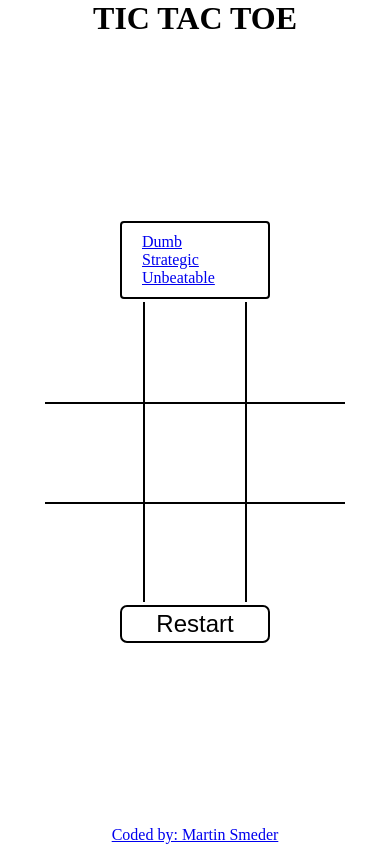
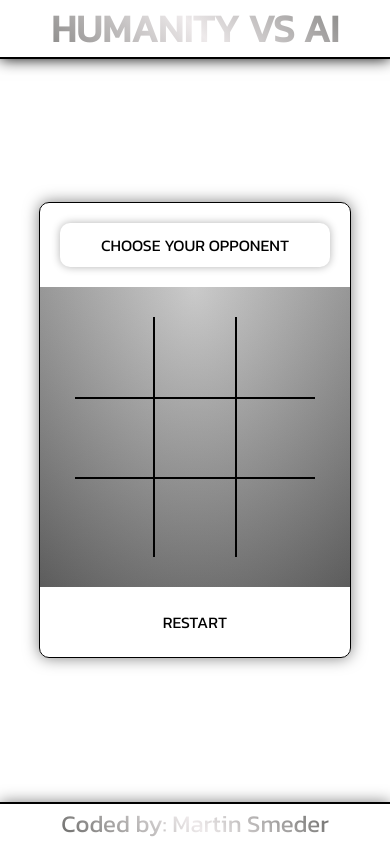
Before and after one commit to martinsmeder/tic_tac_toe, a website: page index.html in a window 390 px wide. Drawn offline with Linux system fonts and the light colour scheme.

Commit message:
Added media queries

```diff
--- a/index.html
+++ b/index.html
@@ -4,26 +4,31 @@
     <meta charset="UTF-8">
     <meta http-equiv="X-UA-Compatible" content="IE=edge">
     <meta name="viewport" content="width=device-width, initial-scale=1.0">
+    <link rel="preconnect" href="https://fonts.googleapis.com">
+    <link rel="preconnect" href="https://fonts.gstatic.com" crossorigin>
+    <link href="https://fonts.googleapis.com/css2?family=Kanit&display=swap" rel="stylesheet">
     <link rel="stylesheet" href="style.css">
     <script src="script.js" defer></script>
     <title>Tic Tac Toe</title>
 </head>
 <body>
     <header>
-        <h1>TIC TAC TOE</h1>
+        <h1>HUMANITY VS AI</h1>
     </header>
 
     <main>
         <div id="dropdownMenu">
+            <button id="dropdownBtn">CHOOSE YOUR OPPONENT</button>
             <div id="difficulty">
-                <a href="#" data-value="dumb">Dumb</a>
-                <a href="#" data-value="strategic">Strategic</a>
-                <a href="#" data-value="unbeatable">Unbeatable</a>
+                <a href="#" data-value="dumb">DUMB</a>
+                <a href="#" data-value="strategic">STRATEGIC</a>
+                <a href="#" data-value="unbeatable">UNBEATABLE</a>
             </div>
         </div>
 
+        <div id="mainCenter">
             <div id="gameBoard">
-            <div ></div>
+                <div></div>
                 <div></div>
                 <div></div>
                 <div></div>
@@ -33,9 +38,10 @@
                 <div></div>
                 <div></div>
             </div>
+        </div>
 
         <div id="restartButton">
-            <button>Restart</button>
+            <button>RESTART</button>
         </div>
 
         <div id="overlay">
--- a/script.js
+++ b/script.js
@@ -189,12 +189,12 @@ const GameController = (() => {
 
     // Check if current player has won
     if (WinningConditions.checkWin(Gameboard.getBoard(), currentPlayer)) {
-      winnerMessage = `The winner is... ${currentPlayer.marker.toUpperCase()}!`;
+      winnerMessage = `THE WINNER IS... ${currentPlayer.marker.toUpperCase()}!`;
       DisplayController.displayWinner();
       currentPlayer = player;
       // Check if there is a tie game
     } else if (WinningConditions.checkTie(Gameboard.getBoard())) {
-      winnerMessage = 'Its a tie!';
+      winnerMessage = 'ITS A TIE!';
       DisplayController.displayWinner();
       currentPlayer = player;
       // If neither a player win or a tie game, then it's the AI's turn
@@ -240,6 +240,7 @@ const DisplayController = (() => {
   const squares = document.querySelectorAll('#gameBoard > div');
   const restartButton = document.querySelector('#restartButton button');
   const dropdownMenu = document.querySelectorAll('#difficulty > a');
+  const dropdownBtn = document.querySelector('#dropdownBtn');
   const overlay = document.querySelector('#overlay');
   const popup = document.querySelector('#popup');
 
@@ -256,7 +257,7 @@ const DisplayController = (() => {
 
     // Create and display the restart button
     const restartBtn = document.createElement('button');
-    restartBtn.textContent = 'Play again';
+    restartBtn.textContent = 'PLAY AGAIN';
     popup.appendChild(restartBtn);
 
     restartBtn.addEventListener('click', () => {
@@ -267,8 +268,24 @@ const DisplayController = (() => {
     });
   };
 
+  // Add classes to dropdownBtn for styling purposes
+  dropdownBtn.addEventListener('click', () => {
+    dropdownBtn.classList.toggle('showDifficulty');
+  });
+
   // Update the difficulty level based on the user's selection
   const handleDifficulty = (e) => {
+    // Display opponent choice
+    if (e.target.getAttribute('data-value') === 'dumb') {
+      DisplayController.difficulty = 'dumb';
+    } else if (e.target.getAttribute('data-value') === 'strategic') {
+      DisplayController.difficulty = 'strategic';
+    } else if (e.target.getAttribute('data-value') === 'unbeatable') {
+      DisplayController.difficulty = 'unbeatable';
+    }
+    dropdownBtn.textContent = `OPPONENT: ${DisplayController.difficulty.toUpperCase()} AI`;
+
+    // Change opponent difficulty
     if (e.target.getAttribute('data-value') === 'dumb') {
       DisplayController.difficulty = 'dumb';
     } else if (e.target.getAttribute('data-value') === 'strategic') {
@@ -283,6 +300,7 @@ const DisplayController = (() => {
   Array.from(dropdownMenu).forEach((link) => {
     link.addEventListener('click', (e) => {
       handleDifficulty(e);
+      dropdownBtn.classList.remove('showDifficulty');
     });
   });
 
--- a/style.css
+++ b/style.css
@@ -4,7 +4,28 @@
     padding: 0px;
 }
 
+header {
+    height: 10vh;
+    width: 100vw;
+    display: flex;
+    align-items: center;
+    justify-content: center;
+    border-bottom: 2px solid #000;
+    box-shadow: 0 0 .9rem #000;
+    font-size: 2rem;
+
+    /* Create gradient */
+    background-image: linear-gradient(45deg, #696967, #eeeaeb, #696967);
+
+    /* Show the gradient as a text color rather than element bg. */
+    -webkit-background-clip: text;
+    -webkit-text-fill-color: transparent;
+    -moz-background-clip: text;
+    -moz-text-fill-color: transparent;
+}
+
 body {
+    font-family: 'Kanit', sans-serif;
     height: 100vh;
     display: grid;
     justify-items: center;
@@ -12,32 +33,62 @@ body {
 }
 
 main {
-    height: 50vh;
+    max-width: 500px;
+    height: auto;
+    width: auto;
     display: grid;
     justify-items: center;
-    align-content: space-between;
+    align-content: space-evenly;
+    border: 1px solid #000;
+    border-radius: 10px;
+    box-shadow: 0 0 .9rem rgba(0,0,0,0.5);
 }
 
-button {
-    padding: 3px;
-    border: 2px solid #000;
-    border-radius: 7px;
-    width: 150px;
+footer {
+    height: 5vh;
+    width: 100vw;
+    display: flex;
+    align-items: center;
+    justify-content: center;
+    border-top: 2px solid #000;
     font-size: 1.5rem;
-    transition: all 0.1s ease;
-    background: #FFF;
-    cursor: pointer;
+    box-shadow: 0 0 .9rem rgba(0,0,0,0.5);
+
 }
 
-button:hover {
-    box-shadow: 0 0 .5rem #000;
+footer a {
+    text-decoration: none;
+    color: #000;
+    /* Create gradient */
+    background-image: linear-gradient(45deg, #696967, #eeeaeb, #696967);
+
+    /* Show the gradient as a text color rather than element bg. */
+    -webkit-background-clip: text;
+    -webkit-text-fill-color: transparent;
+    -moz-background-clip: text;
+    -moz-text-fill-color: transparent;
 }
 
-button:active {
+footer a:hover {
+    color: #5c5c5c;
+}
+
+footer a:active {
     transform: scale(1.1);
 }
 
+#mainCenter {
+    width: 100%;
+    background: linear-gradient(to bottom, rgba(255,255,255,0.15) 0%, rgba(0,0,0,0.15) 100%), radial-gradient(at top center, rgba(255,255,255,0.40) 0%, rgba(0,0,0,0.40) 120%) #989898;
+    display: flex;
+    justify-content: center;
+}
+
 #gameBoard {
+    margin-top: 30px;
+    margin-bottom: 30px;
+    width: 240px;
+    height: 240px;
     display: grid;
     grid-template-columns: repeat(3, 1fr);
     border-right: none;
@@ -45,13 +96,14 @@ button:active {
 }
 
 #gameBoard div {
-    height: 100px;
-    width: 100px;
+    height: 80px;
+    width: 80px;
     display: flex;
     align-items: center;
     justify-content: center;
     flex-grow: 0;
-    font-size: 2rem;
+    font-size: 2.5rem;
+    color: #FFF;
 }
 
 #gameBoard div:nth-child(3n+3) {
@@ -66,9 +118,6 @@ button:active {
     border-top: 2px solid #000;
 }
 
-
-
-
 /* OVERLAY */
 #overlay {
     position: fixed;
@@ -77,7 +126,6 @@ button:active {
     width: 100%;
     height: 100%;
     z-index: 999;
-    /* background-color: rgba(0, 0, 0, 0.5); */
     backdrop-filter: blur(5px);
     display: none;
 }
@@ -89,10 +137,10 @@ button:active {
     transform: translate(-50%, -50%);
     background-color: white;
     padding: 20px;
-    font-size: 3rem;
+    font-size: 2rem;
     border: 1px solid #000;
     border-radius: 7px;
-    box-shadow: 0 0 .9rem #000;
+    box-shadow: 0 0 .9rem rgba(0,0,0,0.5);
     display: flex;
     flex-direction: column;
     align-items: center;
@@ -100,44 +148,136 @@ button:active {
 }
 
 #popup button {
+    font-family: 'Kanit', sans-serif;
     padding: 3px;
-    border: 2px solid #000;
+    border: none;
     border-radius: 7px;
-    width: 200px;
-    font-size: 1.5rem;
+    width: 150px;
+    font-size: 1rem;
     transition: all 0.1s ease;
     background: #FFF;
     cursor: pointer;
 }
 
 #popup button:hover {
-    box-shadow: 0 0 .5rem #000;
+    box-shadow: 0 0 .5rem rgba(0,0,0,0.3);
 }
 
 #popup button:active {
     transform: scale(1.1);
 }
 
-
-
 /* DROPDOWN  */
-#difficulty {
-    appearance: none;
+#dropdownBtn {
+    font-family: 'Kanit', sans-serif;
     background-color: #FFF;
-    border: 2px solid #000;
-    border-radius: 4px;
+    padding: 10px;
+    width: 270px;
+    font-size: 1rem;
+    border: none;
     cursor: pointer;
-    font-size: 16px;
-    padding: 10px 40px 10px 20px;
-    transition: all 0.3s ease;
-    width: 150px;
+    border-radius: 10px;
+    box-shadow: 0 0 .5rem rgba(0,0,0,0.3);
+    position: relative; /* add relative positioning to make the absolute positioning of the dropdown work */
 }
 
-#difficulty:hover,
-#difficulty:focus {
-    box-shadow: 0 0 .5rem #000;
+#dropdownMenu {
+    margin: 20px;
+    display: flex;
+    flex-direction: column;
+    position: relative; /* add relative positioning to make the absolute positioning of the dropdown work */
 }
 
-#difficulty option:checked {
-    font-weight: bold;
+#dropdownBtn.showDifficulty + #difficulty {
+    display: flex;
+    flex-direction: column;
+    position: absolute;
+    top: 100%; /* position the dropdown below the dropdown button */
+    left: 0; /* align the left edge of the dropdown with the left edge of the dropdown button */
 }
+
+#difficulty {
+    display: none;
+    position: none;
+    background-color: #FFF;
+    min-width: 135px;
+    box-shadow: 0 .2rem .5rem 0 rgba(0,0,0,0.3);
+    z-index: 1;
+    border-radius: 10px;
+}
+
+#difficulty a {
+    font-size: .8rem;
+    color: black;
+    padding: 10px;
+    text-decoration: none;
+    display: block;
+}
+
+#difficulty a:hover,
+#difficulty a:focus {
+    box-shadow: 0 0 .5rem rgba(0,0,0,0.3);
+    border-radius: 5px;
+}
+
+/* RESTART BUTTON  */
+#restartButton button {
+    margin: 20px;
+    font-family: 'Kanit', sans-serif;
+    padding: 3px;
+    border: none;
+    border-radius: 7px;
+    width: 120px;
+    font-size: 1rem;
+    transition: all 0.1s ease;
+    background: #FFF;
+    cursor: pointer;
+}
+
+#restartButton button:hover {
+    box-shadow: 0 0 .5rem rgba(0,0,0,0.3);
+}
+
+#restartButton button:active {
+    transform: scale(1.1);
+}
+
+@media (max-width: 550px) {
+    * {
+        width: auto;
+    }
+
+    main {
+        height: auto;
+        width: auto;
+        align-content: space-evenly;
+    }
+
+    #gameBoard {
+        width: auto;
+        height: auto;
+    }
+
+    #mainCenter {
+        width: 100%;
+        height: auto;
+    }
+
+    #gameBoard div {
+        height: 1fr;
+        width: 1fr;
+        font-size: 2rem;
+    }
+
+    header {
+        font-size: 1.2rem;
+        height: auto;
+        text-align: center;
+    }
+}
+
+@media (max-width: 300px) {
+    * {
+        overflow-x: hidden;
+    }
+}
```
Lines whose indentation alone changed are shown as unchanged.
